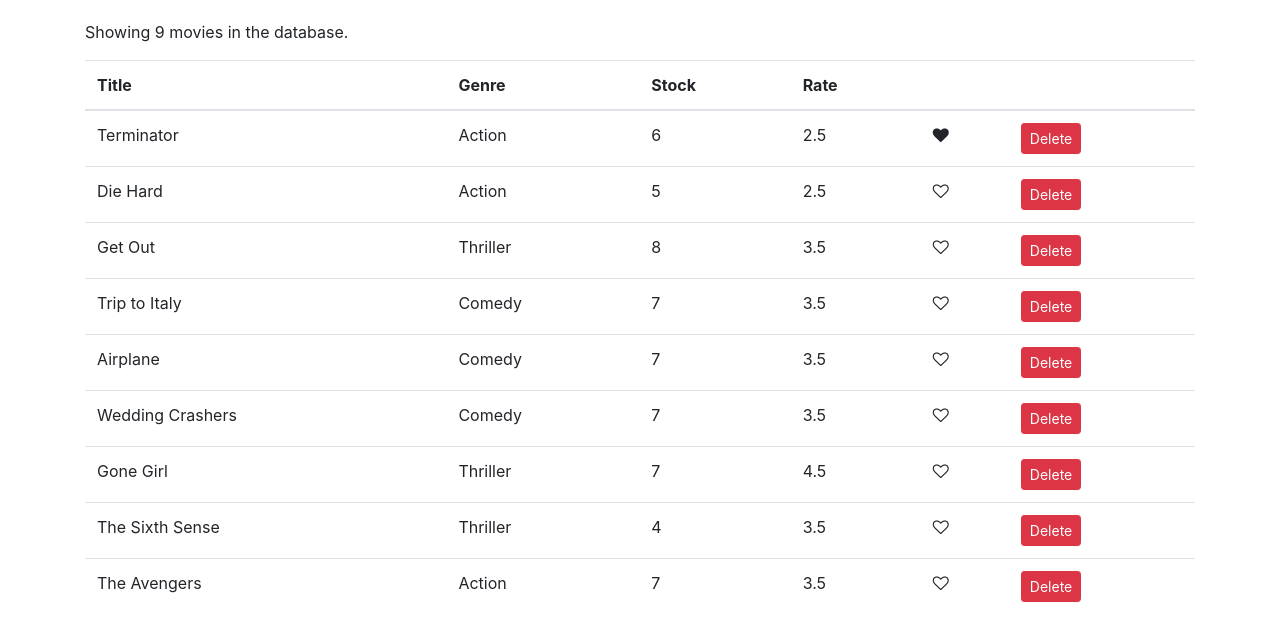
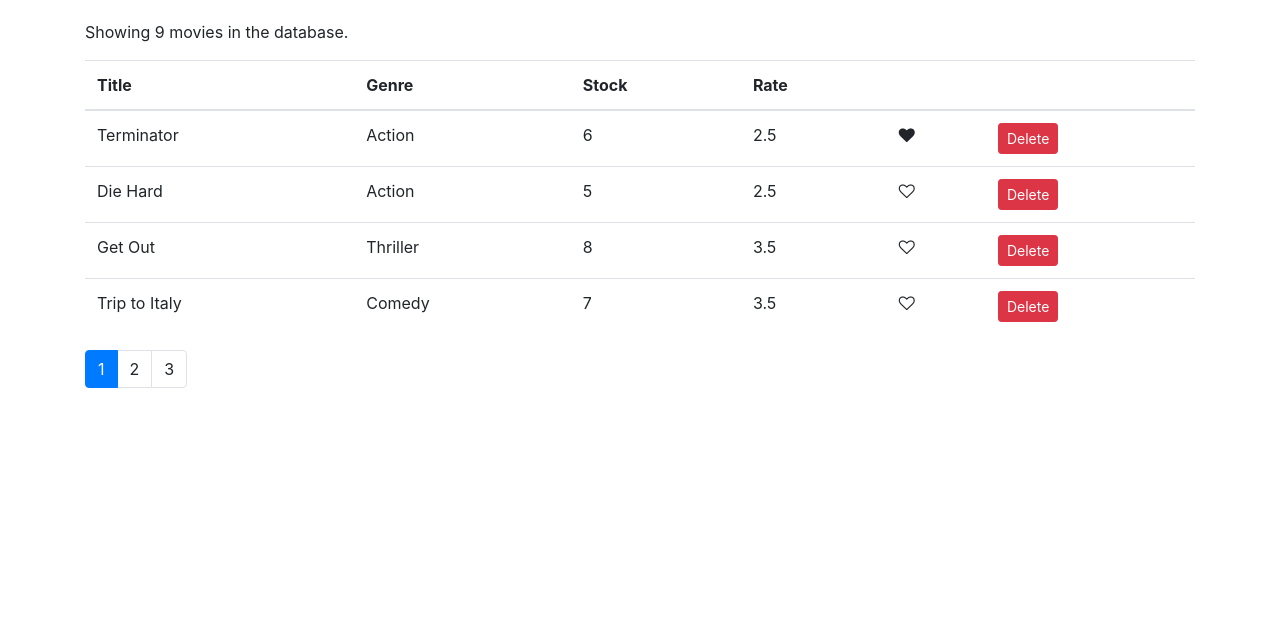
Before and after one commit to yohanchathuranga72565/React-Vidly-App, a React (Create React App) app: page / in a window 1280 px wide. Shown: the top 640 px of the page. Built offline with nearby package versions, Linux system fonts and the light colour scheme.

Commit message:
added pagination

```diff
--- a/package.json
+++ b/package.json
@@ -8,6 +8,7 @@
     "@testing-library/user-event": "^12.1.10",
     "bootstrap": "^4.1.1",
     "font-awesome": "^4.7.0",
+    "prop-types": "^15.6.2",
     "react": "^17.0.2",
     "react-dom": "^17.0.2",
     "react-scripts": "4.0.3",
--- a/src/App.js
+++ b/src/App.js
@@ -1,4 +1,4 @@
-import React, { Component } from 'react';
+import React from 'react';
 import './App.css';
 import Movies from './components/movies';
 
--- a/src/components/common/like.jsx
+++ b/src/components/common/like.jsx
@@ -1,4 +1,4 @@
-import React, { Component } from 'react';
+import React from 'react';
 
 const Like = (props) => {
     let classes = "fa fa-heart";
--- /dev/null
+++ b/src/components/common/pagination.jsx
@@ -0,0 +1,37 @@
+import React from 'react';
+import _ from 'lodash';
+import PropTypes from 'prop-types';
+
+const Pagination = (props) => {
+    const {itemsCount, pageSize, currentPage, onPageChange} = props;
+    console.log(currentPage);
+
+    const pagesCount = Math.ceil(itemsCount/ pageSize);
+    if(pagesCount === 1)
+        return null;
+
+    const pages = _.range(1,pagesCount+1);
+    return (
+        <React.Fragment>
+            <nav>
+                <ul className="pagination">
+                    {pages.map(page => (
+                        <li key= {page} className={page === currentPage?"page-item active":"page-item"}>
+                            <a className="page-link" onClick = {()=> onPageChange(page)}>{page}</a>
+                        </li>
+                    ))}
+
+                </ul>
+            </nav>
+        </React.Fragment>
+    );
+};
+
+Pagination.propTypes = {
+    itemsCount: PropTypes.number.isRequired,
+    pageSize: PropTypes.number.isRequired,
+    currentPage: PropTypes.number.isRequired,
+    onPageChange: PropTypes.func.isRequired
+};
+
+export default Pagination;
--- a/src/components/movies.jsx
+++ b/src/components/movies.jsx
@@ -1,10 +1,14 @@
 import React, { Component } from 'react';
 import { getMovies } from '../services/fakeMovieService';
 import Like from './common/like';
+import Pagination from './common/pagination';
+import {paginate} from '../utils/paginate';
 
 class Movies extends Component {
     state = {
-        movies: getMovies()
+        movies: getMovies(),
+        pageSize: 4,
+        currentPage: 1
      };
 
     handleDelete = (movie) => {
@@ -20,11 +24,19 @@
         this.setState({movies});
     }
 
+    handlePageChange = page => {
+        this.setState({currentPage: page});
+    }
+
     render() {
         const {length: count} = this.state.movies;
+        const {pageSize, currentPage, movies: allMovies} = this.state;
+
 
         if(count === 0)
             return <p>There are no movies in the database.</p>;
+
+        const movies = paginate(allMovies, currentPage, pageSize);
 
         return (
         <React.Fragment>
@@ -41,7 +53,7 @@
                     </tr>
                 </thead>
                 <tbody>
-                    {this.state.movies.map(movie => (
+                    {movies.map(movie => (
                         <tr key = {movie._id}>
                             <td>{movie.title}</td>
                             <td>{movie.genre.name}</td>
@@ -54,6 +66,12 @@
 
                 </tbody>
             </table>
+            <Pagination
+                itemsCount = {count}
+                pageSize = {pageSize}
+                onPageChange = {this.handlePageChange}
+                currentPage = {currentPage}
+            />
         </React.Fragment>
 
         );
--- /dev/null
+++ b/src/utils/paginate.js
@@ -0,0 +1,6 @@
+import _ from 'lodash';
+
+export function paginate(items, pageNumber, pageSize){
+    const startIndex = (pageNumber - 1) * pageSize;
+    return _(items).slice(startIndex).take(pageSize).value();
+}
```
Also changed, not shown: 1 other file (tests, documents, lock files or other folders).
